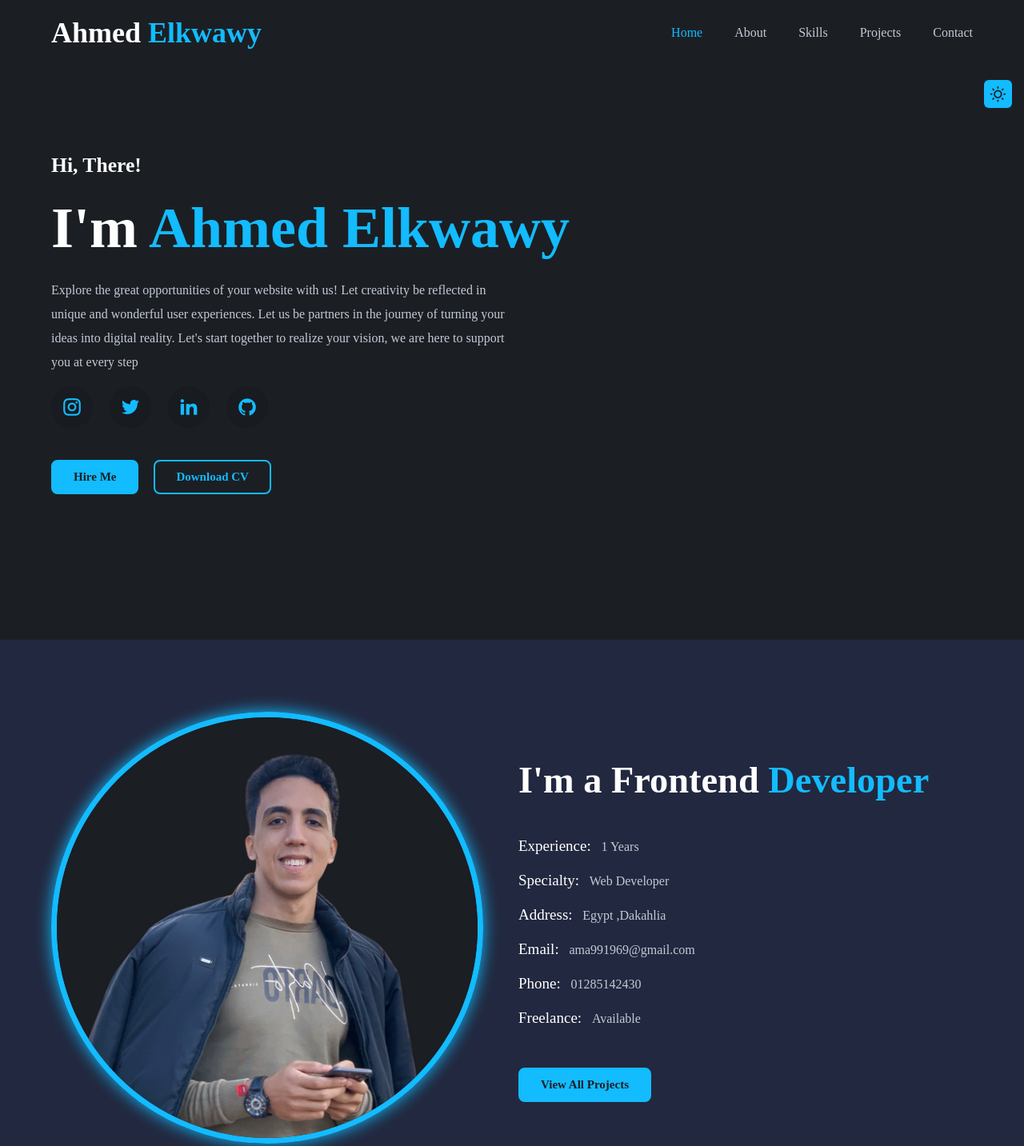
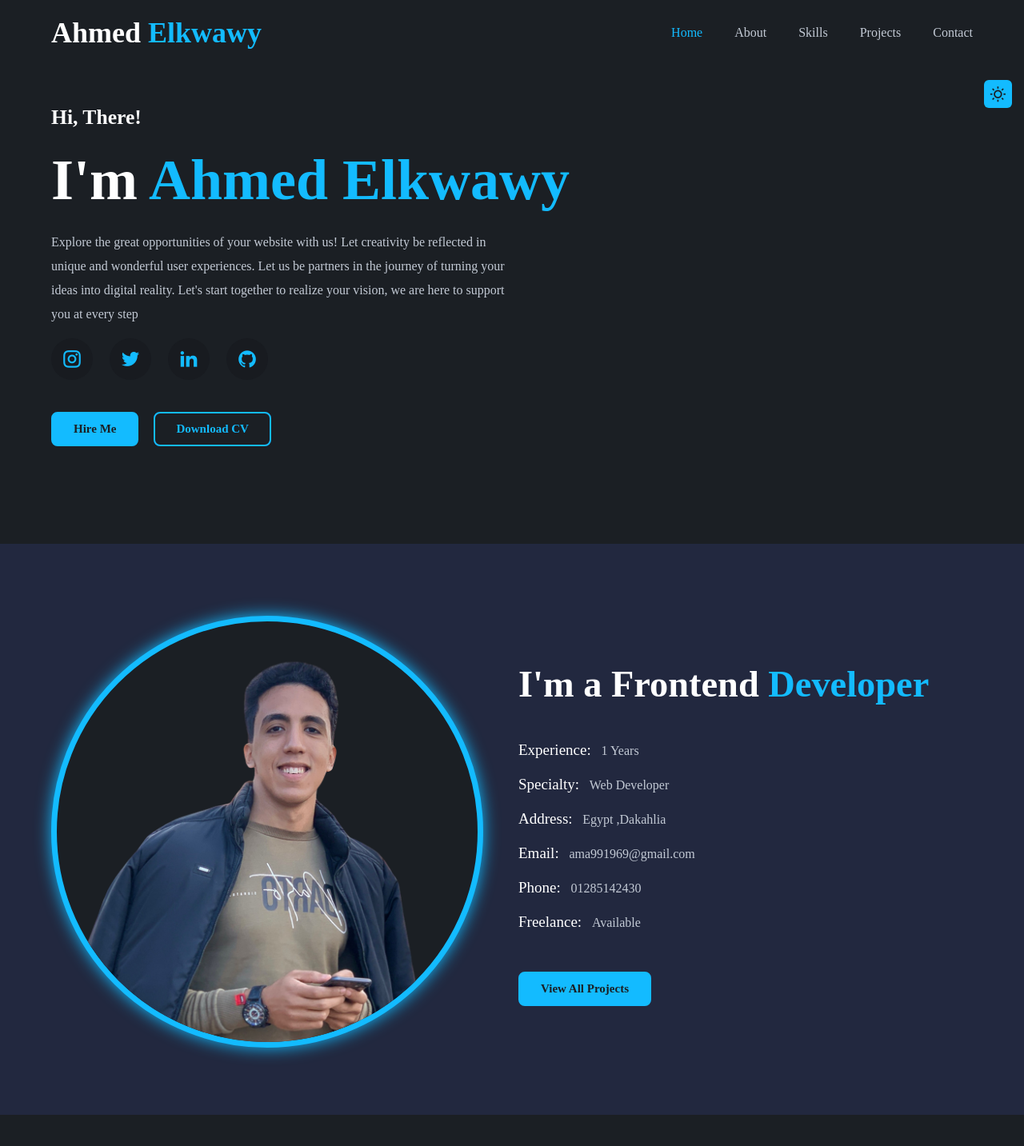
Before and after one commit to elkwawy/My-Protfolio, a plain HTML site: page index.html in a window 1280 px wide. Shown: the top 1433 px of the page at 80% size. Drawn offline with nearby package versions, Linux system fonts and the light colour scheme; some packages are replaced by stand-ins of ours; a script that the page names is missing.

Commit message:
Protfolio files

```diff
--- a/css/style.css
+++ b/css/style.css
@@ -138,12 +138,11 @@ section {
   height: 100vh;
   width: 100%;
   background-color: var(--bg-color);
-  /* background-image: url(../img/background.jpg);
-  background-position: top right;
-  background-size: cover; */
   display: flex;
   align-items: center;
   justify-content: flex-start;
+  /* overflow: hidden; */
+  /* justify-content: space-between; */
 }
 .hero .main-content h4 {
   font-size: 1.6rem;
@@ -154,6 +153,10 @@ section {
   margin: 20px 0;
   line-height: 1.2;
 }
+/* .hero-img img {
+  width: 600px;
+  margin-bottom: -55px;
+} */
 span {
   color: var(--main-color);
 }
@@ -233,6 +236,7 @@ span {
   object-fit: cover;
   border: 7px solid var(--main-color);
   box-shadow: 0 0 20px var(--main-color);
+  background-color: var(--bg-color);
 }
 .about-text h2 {
   font-size: var(--h2-font);
@@ -462,6 +466,7 @@ form .send-btn:hover {
   }
 }
 @media (max-width: 1380px) {
+
   header {
     padding: 20px 5%;
   }
@@ -475,7 +480,7 @@ form .send-btn:hover {
     padding: 18px 5%;
   }
   .hero {
-    /* height: 90vh; */
+    height: 85vh;
     background-position: center;
   }
 }
@@ -514,6 +519,7 @@ form .send-btn:hover {
   }
 }
 @media (max-width: 950px) {
+
   .main-content p {
     width: 70% !important;
   }
@@ -548,7 +554,9 @@ form .send-btn:hover {
     .main-content h1 {
     font-size: 27px !important;
   }
-
+  .hero-img{
+    display: none;
+  }
 }
 @media (max-width: 680px) {
   .main-content p {
--- a/index.html
+++ b/index.html
@@ -57,19 +57,21 @@
         <a target="_blank" href="https://www.linkedin.com/in/ahmed-elkwawy-0a3973224/"><i class="ri-linkedin-fill"></i></a>
         <a target="_blank" href="https://github.com/elkwawy"><i class="ri-github-fill"></i></a>
         </div>
-
         <div class="main-btn">
             <a href="#contact" class="btn">Hire Me</a>
             <a target="_blank" href="https://drive.google.com/file/d/1S78rcN6C7H-Tsg8SnMaxAUbPrF9xyJCH/view?usp=sharing" class="btn btn2">Download CV</a>
         </div>
     </div>
+    <!-- <div class="hero-img">
+      <img src="./img/hero-img.png" alt="avatar">
+    </div> -->
     </section>
     <!-- end hero -->
 
     <!-- start about-->
     <section class="about" id="about">
         <div class="about-img" >
-          <img src="./img/me.jpg" >
+          <img src="./img/about-img.png" >
         </div>
         <div class="about-text">
           <h2>I'm a Frontend <span>Developer</span></h2>
```
Also changed, not shown: img/about-img.png (added), 1 other file.
